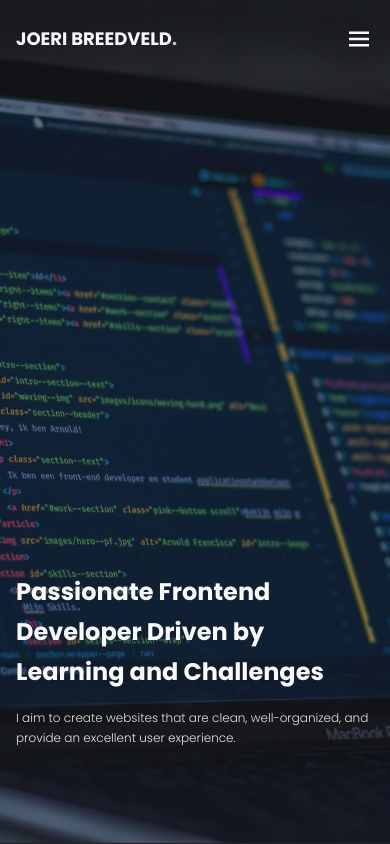
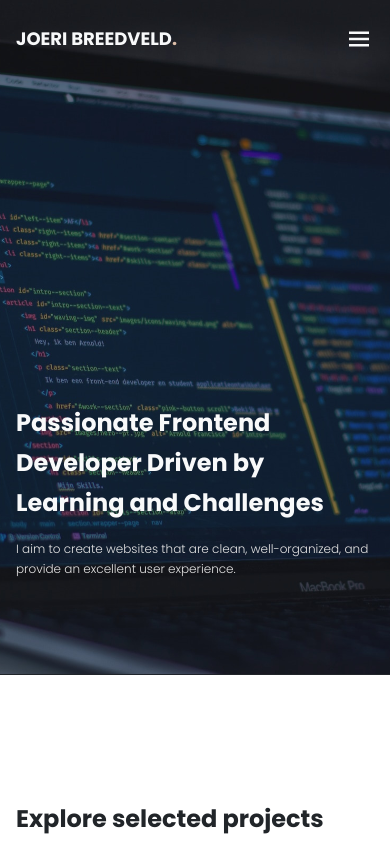
Before and after one commit to joeribreedveld/portfolio-website-v6, a Next.js app: page / in a window 390 px wide. Shown: the top 844 px of the page. Built offline with nearby package versions, Linux system fonts and the light colour scheme.

Commit message:
fix(hero): fix height for browsers

```diff
--- a/src/components/sections/Hero/Hero.tsx
+++ b/src/components/sections/Hero/Hero.tsx
@@ -4,7 +4,7 @@ import Image from "next/image";
 // Functions
 const Hero = () => (
   <section
-    className="relative flex h-full min-h-[100vh] flex-col justify-end bg-[url(/img/hero-bg.jpg)] bg-cover bg-center md:min-h-[60vh]"
+    className="relative flex h-full min-h-[80vh] flex-col justify-end bg-[url(/img/hero-bg.jpg)] bg-cover bg-center md:min-h-[60vh]"
     id="hero"
   >
     <div className="page-width flex flex-col gap-4 p-24">
```
